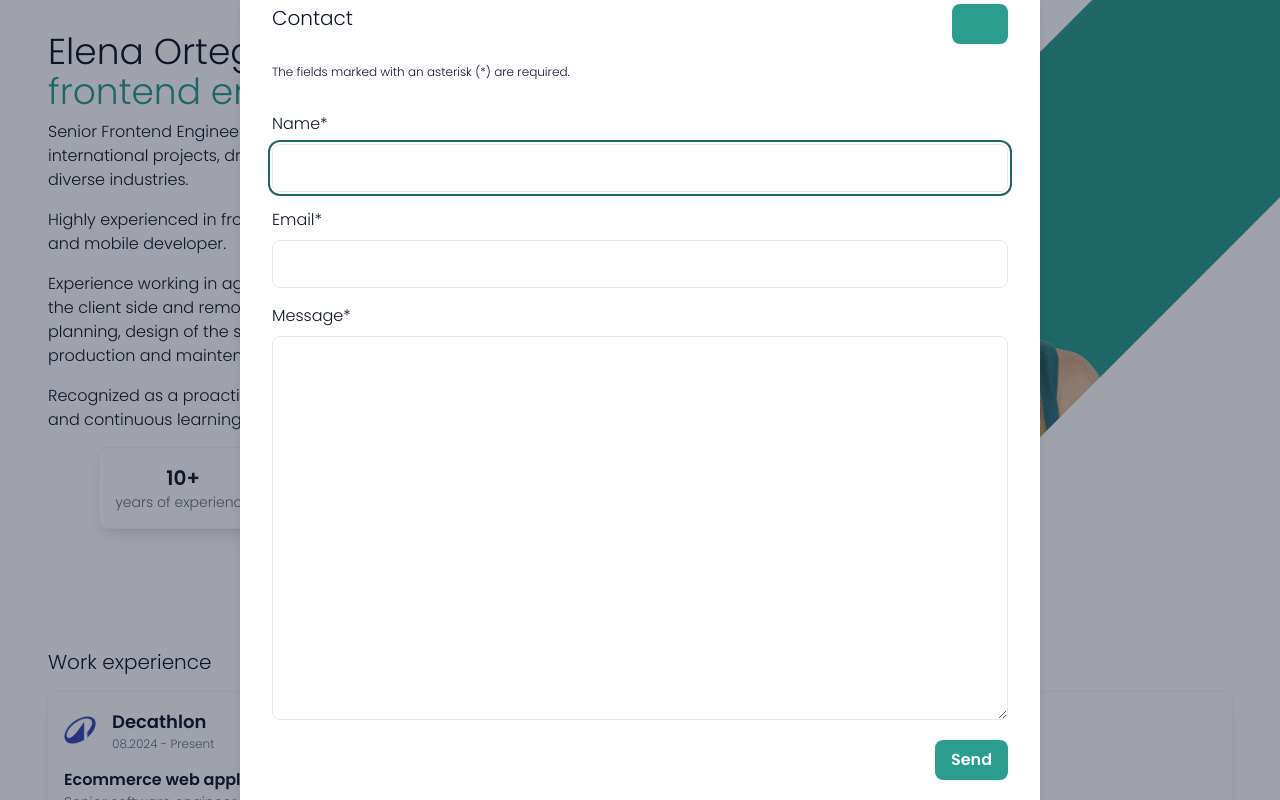
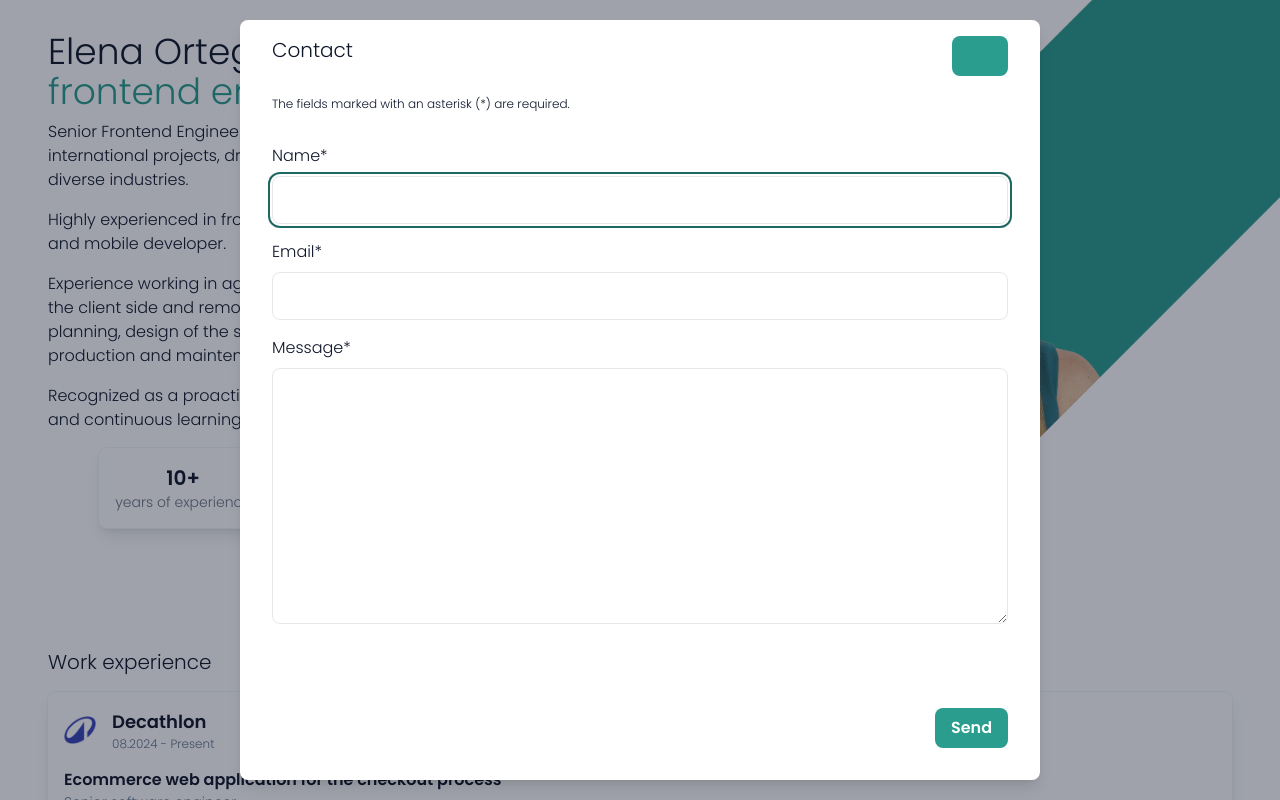
Before and after one commit to elenaorfe/elenaorfe-website, a Next.js app in the folder packages/@elenaorfe-client/: page / in a window 1280 px wide. Both pictures are taken after a click on the button 688 px from the left and 588 px from the top of the page. Shown: the top 800 px of the page. Built offline with nearby package versions, Linux system fonts and the light colour scheme; some icons are missing.

Commit message:
chore: update styling in ContactForm, Modal, Contact, and Textarea components for improved layout and user experience

```diff
--- a/packages/@elenaorfe-client/components/ContactForm.tsx
+++ b/packages/@elenaorfe-client/components/ContactForm.tsx
@@ -116,11 +116,11 @@ const ContactForm = (props: ContactFormProps): React.JSX.Element => {
 	};
 
 	return (
-		<div>
+		<div className="flex h-full flex-col">
 			<p className="mb-8">{translations.contact.form.requiredFieldsLabel}</p>
 			<form
 				onSubmit={handleSubmit}
-				className="space-y-4"
+				className="flex h-full flex-col space-y-4"
 				noValidate
 				id="contact-form"
 			>
@@ -163,7 +163,7 @@ const ContactForm = (props: ContactFormProps): React.JSX.Element => {
 						fullWidth={false}
 					/>
 				)}
-				<div className="text-end">
+				<div className="mt-auto text-end">
 					<Button
 						type="submit"
 						isLoading={isLoading}
--- a/packages/@elenaorfe-client/components/Modal.tsx
+++ b/packages/@elenaorfe-client/components/Modal.tsx
@@ -98,7 +98,7 @@ const Modal = (props: ModalProps): React.JSX.Element => {
 			aria-hidden={!isOpen}
 		>
 			<div
-				className={`flex w-[95%] max-w-[800px] flex-col rounded-lg bg-white text-slate-900 shadow-lg dark:bg-slate-900 dark:text-slate-100 ${isFullScreen ? 'h-[95%]' : ''}`}
+				className={`flex w-[95%] max-w-200 flex-col rounded-lg bg-white text-slate-900 shadow-lg dark:bg-slate-900 dark:text-slate-100 ${isFullScreen ? 'h-[95%]' : ''}`}
 				ref={modalRef}
 				role="dialog"
 				aria-modal="true"
--- a/packages/@elenaorfe-client/components/Portfolio/Contact.tsx
+++ b/packages/@elenaorfe-client/components/Portfolio/Contact.tsx
@@ -125,7 +125,7 @@ const ContactButton = (props: ContactButtonProps): React.JSX.Element => {
 				isOpen={isModalOpen}
 				onClose={closeModal}
 				closeButtonAriaLabel={translations.contact.form.closeLabel}
-				isFullScreen={false}
+				isFullScreen={true}
 				title={translations.contact.title}
 				mainContent={() => (
 					<ContactForm
--- a/packages/@elenaorfe-client/components/Textarea.tsx
+++ b/packages/@elenaorfe-client/components/Textarea.tsx
@@ -36,7 +36,7 @@ const Textarea = (props: TextareaProps): React.JSX.Element => {
 				required={required}
 				value={value}
 				onChange={(e) => setValue(e)}
-				className={`focus:ring-persian-green-700 h-96 w-full rounded-lg border bg-white p-2 text-base text-slate-900 focus:outline-hidden focus:ring-2 focus:ring-offset-2 dark:bg-slate-900 dark:text-slate-100 ${
+				className={`focus:ring-persian-green-700 h-64 w-full rounded-lg border bg-white p-2 text-base text-slate-900 focus:ring-2 focus:ring-offset-2 focus:outline-hidden dark:bg-slate-900 dark:text-slate-100 ${
 					error !== '' ? 'border-red-500' : 'border-gray-200'
 				}`}
 			></textarea>
```
